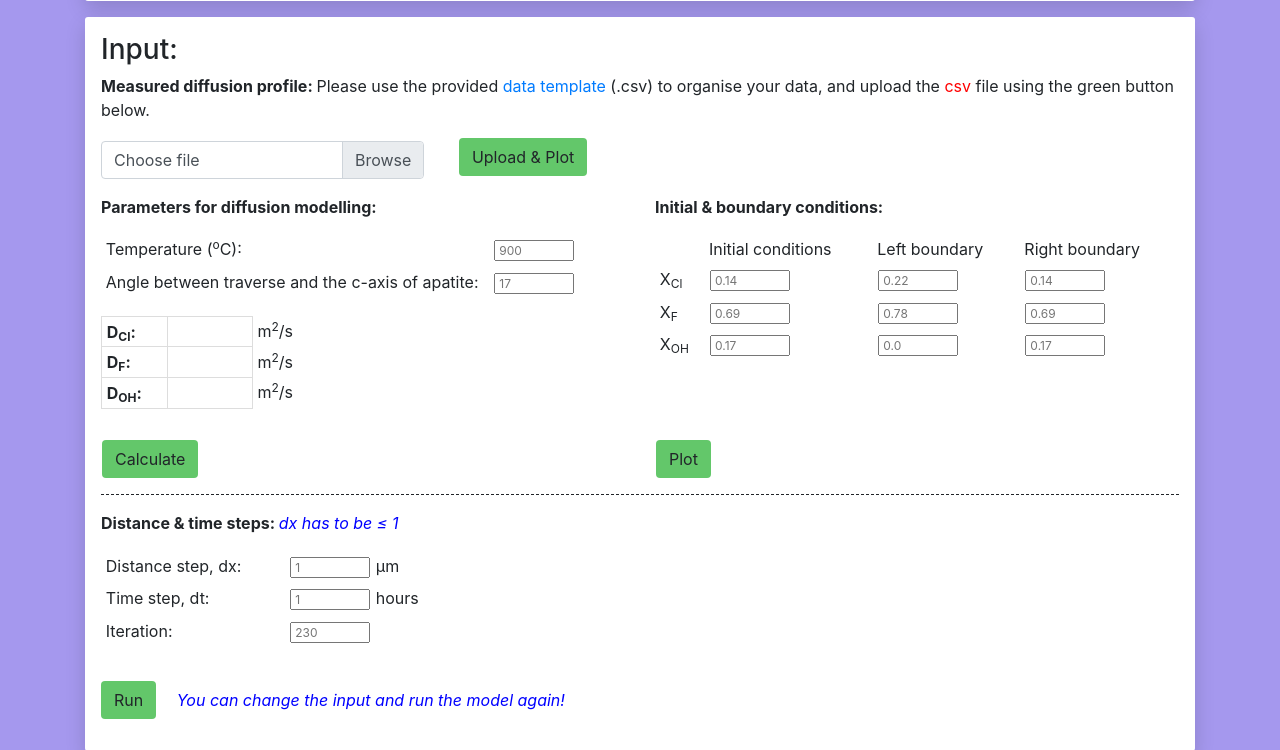
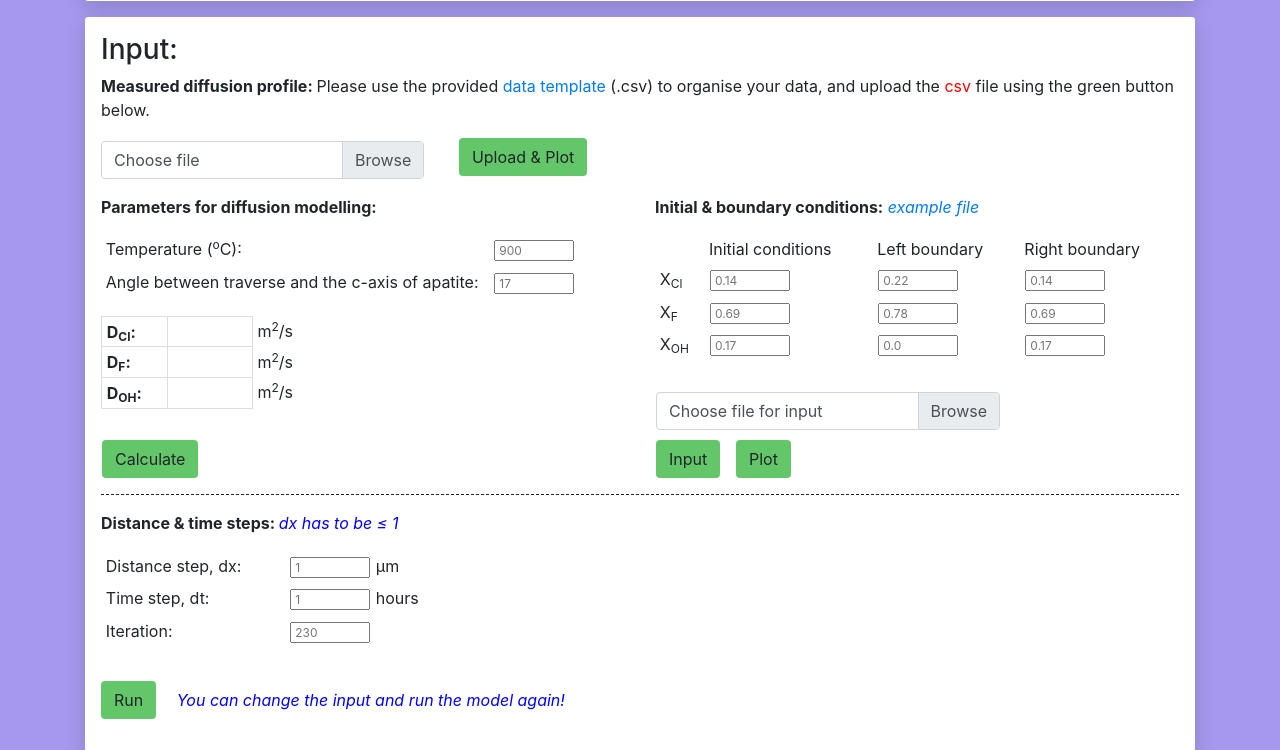
Before and after one commit to SeriousCorgi/ApTimer, a Django app: page / in a window 1280 px wide. Shown: the part 347-1097 px from the top of the page. Run offline with Django 3.2, Linux system fonts and the light colour scheme; data comes from the database, SQL or seed files in the repository; some libraries are stand-ins or nearby versions.

Commit message:
Add file input option for inital boundary

```diff
--- a/aptimer_cal/forms.py
+++ b/aptimer_cal/forms.py
@@ -3,3 +3,6 @@ from django import forms
 
 class ExcelForm(forms.Form):
     excel = forms.FileField()
+
+class InputIniboundForm(forms.Form):
+    file = forms.FileField()
--- a/aptimer_cal/urls.py
+++ b/aptimer_cal/urls.py
@@ -1,7 +1,7 @@
 from django.urls import path, include
 from rest_framework import routers
 
-from .views import DiffView, ExcelView, IniBoundView, DisTimeView
+from .views import DiffView, ExcelView, IniBoundView, DisTimeView, InputIniboundView
 
 router = routers.DefaultRouter()
 
@@ -9,6 +9,7 @@ router = routers.DefaultRouter()
 
 urlpatterns = [
     path('excel', ExcelView.as_view(), name="excel"),
+    path('input-inibound', InputIniboundView.as_view(), name="input-inibound"),
 
     # /diff?temp=900&tilt=17
     path('diff', DiffView.as_view(), name="diffusivity"),
--- a/static/css/index.css
+++ b/static/css/index.css
@@ -40,9 +40,21 @@ div.input .upload div.custom-file {
     margin-right: 30px;
 }
 
-div.input .button-cal, div.input .button-inibound {
+div.input .button-cal, div.input .button-upload-inibound {
     position: absolute;
     bottom: 0;
+    left: 1rem;
+}
+
+div.input .button-inibound {
+    position: absolute;
+    bottom: 0;
+    left: 6rem;
+}
+
+div.input .file-inibound {
+    position: absolute;
+    bottom: 3rem;
     left: 1rem;
 }
 
--- /dev/null
+++ b/static/initial_boundary.csv
@@ -0,0 +1,4 @@
+Mole fraction,Initial condition,left boundary,right boundary
+Xcl,0.14,0.22,0.14
+Xf,0.69,0.78,0.69
+Xoh,0.17,0,0.17
--- a/static/js/index.js
+++ b/static/js/index.js
@@ -21,7 +21,7 @@ $(document).ready(function () {
         fd.append('excel', $excel);
 
         $.ajax({
-            url: 'http://localhost:8000/api/excel',
+            url: 'https://aptimer.wovodat.org/api/excel',
             type: 'post',
             data: fd,
             cache: false,
@@ -99,7 +99,7 @@ $(document).ready(function () {
             $temp = $(".diffusivity-cal #temp").val();
             $tilt = $(".diffusivity-cal #tilt").val();
 
-            let url = "http://localhost:8000/api/diff";
+            let url = "https://aptimer.wovodat.org/api/diff";
             $.get(url, { temp: $temp, tilt: $tilt }, function (data, status) {
                 console.log(status);
                 if (status == "success") {
@@ -144,7 +144,7 @@ $(document).ready(function () {
 
                 console.log(sum_ini, sum_left, sum_right);
                 if (sum_ini <= 1 && sum_left <= 1 && sum_right <= 1) {
-                    let url = "http://localhost:8000/api/inibound";
+                    let url = "https://aptimer.wovodat.org/api/inibound";
                     let req_data = {
                         xcl_ini: $xcl_ini,
                         xf_ini: $xf_ini,
@@ -275,8 +275,11 @@ $(document).ready(function () {
             if ($dx > 1) {
                 $(".error-dt").empty();
                 $(".error-dt").append('<span style="color: red;">*Check: dx has to be &le; 1!</span>');
+                $(".button-distime").removeAttr("disabled");
+                $(".button-distime").css("width", "");
+                $(".button-distime").html("Run");
             } else {
-                let url = "http://localhost:8000/api/distime";
+                let url = "https://aptimer.wovodat.org/api/distime";
                 let req_data = {
                     dx: $dx,
                     dt: $dt,
@@ -394,8 +397,44 @@ $(document).ready(function () {
                     }
                 })
             }
+
         } else {
             alert("Please upload excel file");
         }
     });
+
+    $(".button-upload-inibound").click(function () {
+        let fd = new FormData();
+        let $file = $('.file-inibound #upload-inibound')[0].files[0];
+        fd.append('file', $file);
+
+        $.ajax({
+            url: 'https://aptimer.wovodat.org/api/input-inibound',
+            type: 'post',
+            data: fd,
+            cache: false,
+            contentType: false,
+            processData: false,
+            success: function (data) {
+                console.log("success");
+                console.log(data);
+
+                $('#xcl_ini').val(data['xcl'][0]);
+                $('#xcl_left').val(data['xcl'][1]);
+                $('#xcl_right').val(data['xcl'][2]);
+
+                $('#xf_ini').val(data['xf'][0]);
+                $('#xf_left').val(data['xf'][1]);
+                $('#xf_right').val(data['xf'][2]);
+
+                $('#xoh_ini').val(data['xoh'][0]);
+                $('#xoh_left').val(data['xoh'][1]);
+                $('#xoh_right').val(data['xoh'][2]);
+            },
+            error: function (data) {
+                console.log("error");
+                alert("Incorrect format");
+            }
+        });
+    });
 });
--- a/templates/index.html
+++ b/templates/index.html
@@ -42,7 +42,8 @@
                     diffusion of F, Cl, OH in
                     apatite with
                     application to magma ascent rates. Earth and Planetary Science Letters. 550, 116545.
-                    (DOI:10.1016/j.epsl.2020.116545)</i></p>
+                    (DOI:10.1016/j.epsl.2020.116545)</i>
+            </p>
         </div>
 
         <div class="input my-3 p-3">
@@ -50,15 +51,14 @@
 
             <p>
                 <b>Measured diffusion profile: </b>
-                <span>Please use the provided <a href="https://aptimer.wovodat.org/static/data_template.csv"
-                        download="data_template.csv">data template</a> (.csv) to organise your data, and upload
+                <span>Please use the provided <a href="https://aptimer.wovodat.org/static/data_template.csv" download="data_template.csv">data template</a> (.csv) to organise your data, and upload
                     the <span style="color: red;">
                         csv</span> file
                     using the green button below.</span>
             </p>
             <form class="upload">
                 <div class="custom-file">
-                    <input type="file" class="custom-file-input" id="upload-file">
+                    <input type="file" class="custom-file-input" id="upload-file" accept=".csv">
                     <label class="custom-file-label" for="customFile">Choose file</label>
                 </div>
                 <button class="btn button-upload" type="button">Upload & Plot</button>
@@ -106,7 +106,7 @@
 
                 <div class="col position-relative">
                     <form action="" class="inibound">
-                        <p><b>Initial & boundary conditions:</b></p>
+                        <p><b>Initial & boundary conditions:</b> <i><a href="https://aptimer.wovodat.org/static/initial_boundary.csv" download="initial_boundary.csv">example file</a></i></p>
                         <table class="table table-borderless table-sm">
                             <thead>
                                 <td scope="col"></td>
@@ -138,6 +138,11 @@
                     </form>
                     <div id="spacer" style="width: 200px; height: 100px; float:left; display:inline-block"></div>
                     <button class="btn button-inibound" type="button">Plot</button>
+                    <button class="btn button-upload-inibound" type="button">Input</button>
+                    <div class="file-inibound">
+                        <input type="file" class="custom-file-input" id="upload-inibound" accept=".csv">
+                        <label class="custom-file-label" for="customFile">Choose file for input </label>
+                    </div>
                 </div>
             </div>
 
```
Also changed, not shown: aptimer_cal/views.py (+17 -1 lines).
